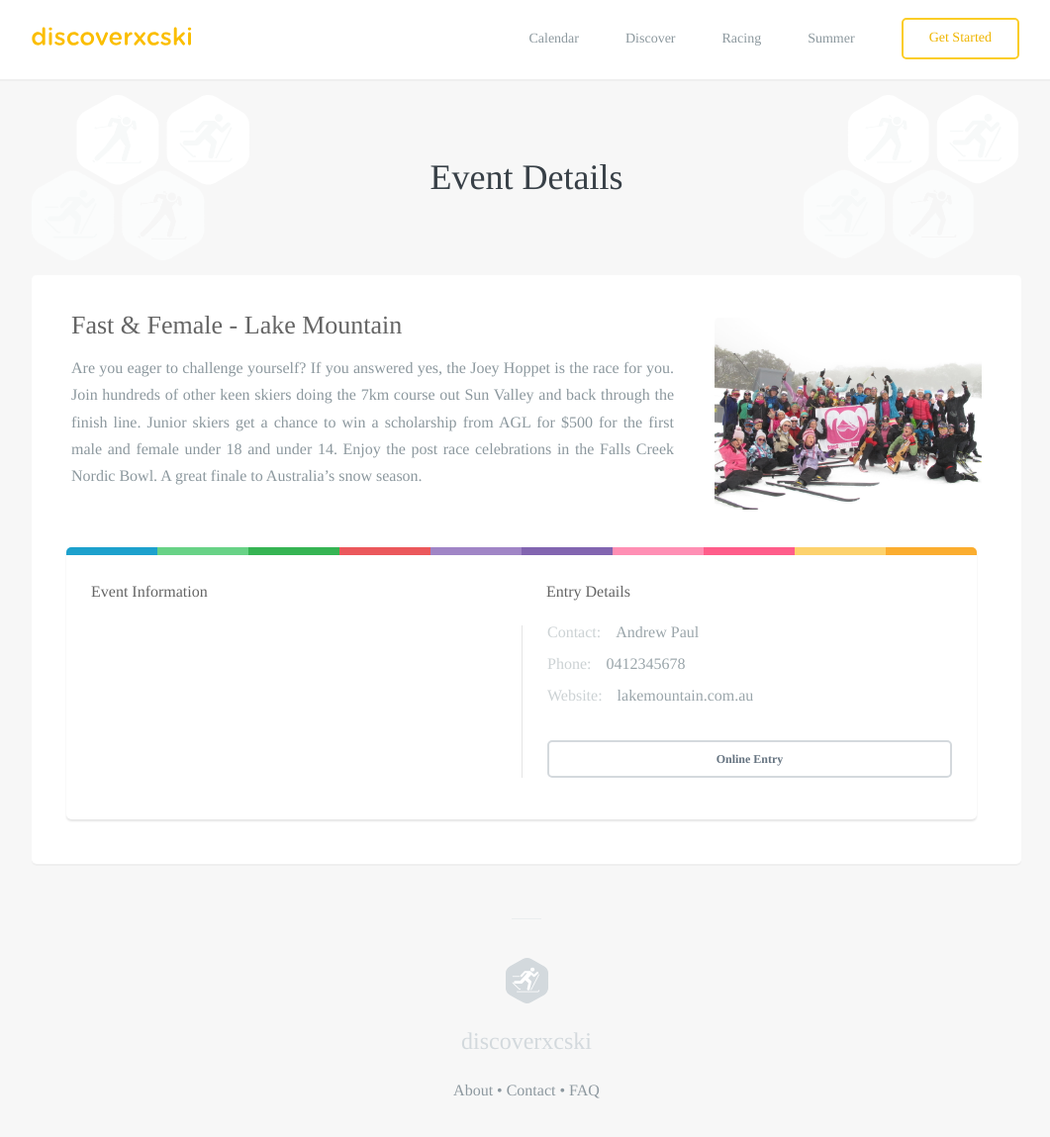
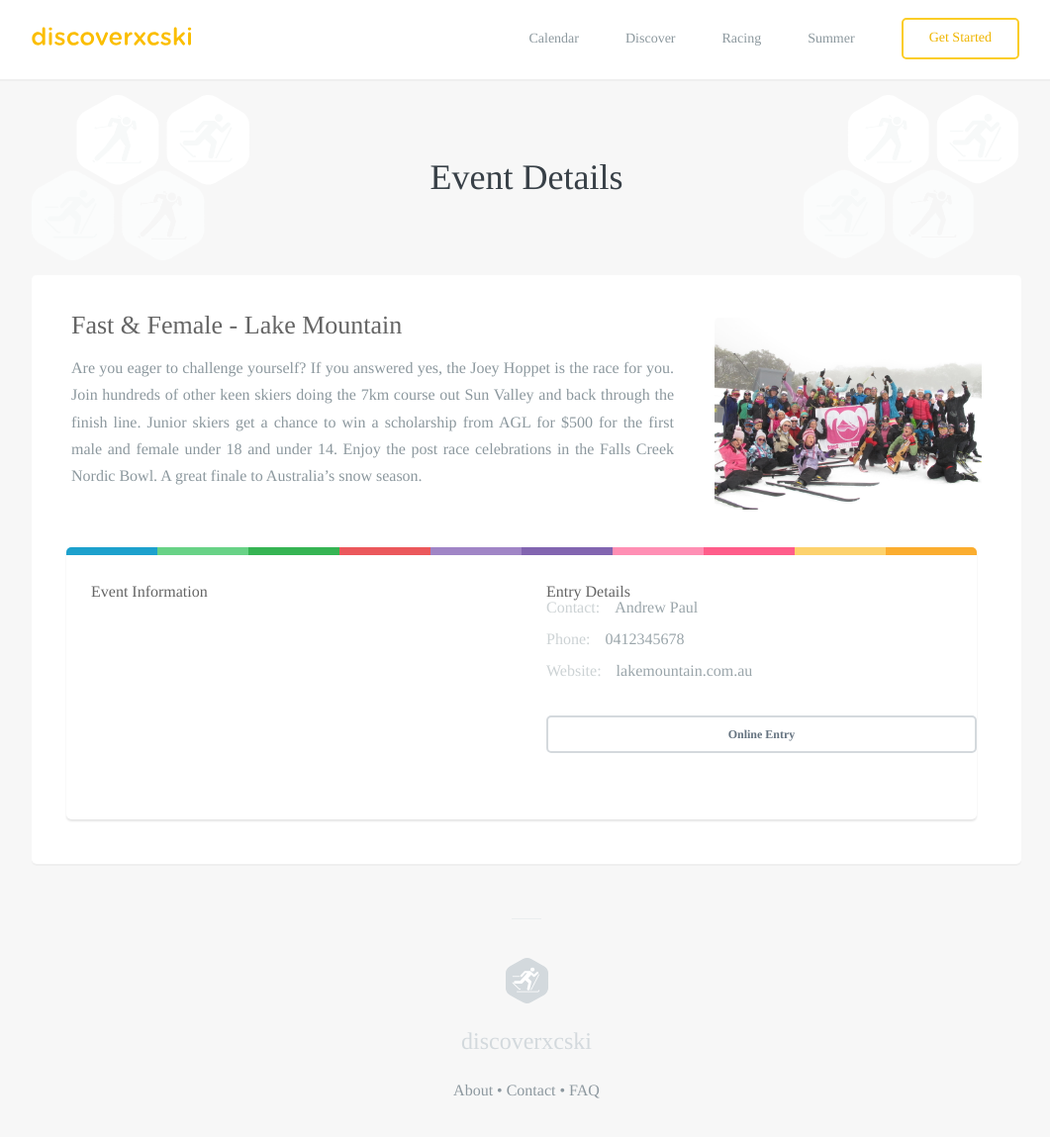
Before and after one commit to robcatto/robcatto.github.io, a Jekyll site: the page built from events/fast-&-female-lake-mountain/index.html, in a window 1280 px wide and 1166 px high. Shown: the top 1149 px of the window at 99% size, without its empty margins (108-1169 px from the left). Built offline with Jekyll 4.4.1, drawn with Linux system fonts in a browser that asks for light colours; some web fonts are replaced; Markdown is read by kramdown in place of the engine named in the settings.

Commit message:
Update index.html

```diff
--- a/events/fast-&-female-lake-mountain/index.html
+++ b/events/fast-&-female-lake-mountain/index.html
@@ -75,11 +75,7 @@ layout: default
                                 <div class="event__split">
                                 <span class="event__meta" style="color: #646464; font-weight: 500; line-height: 0;">Entry Details</span>
                                 <br>
-                                <div style="border-left: 1px solid rgba(0,0,0,0.1);
-  margin-left: -25px;
-  padding-left: 25px;
-  margin-top: 25px;
-  padding-right: 25px;">
+                                <div class="event__split--border">
                                         <div><span class="event__meta">Contact:</span><span class="event__info">Andrew Paul</span></div>
                                         <br>
                                         <div><span class="event__meta">Phone:</span><span class="event__info">0412345678</span></div>
```
